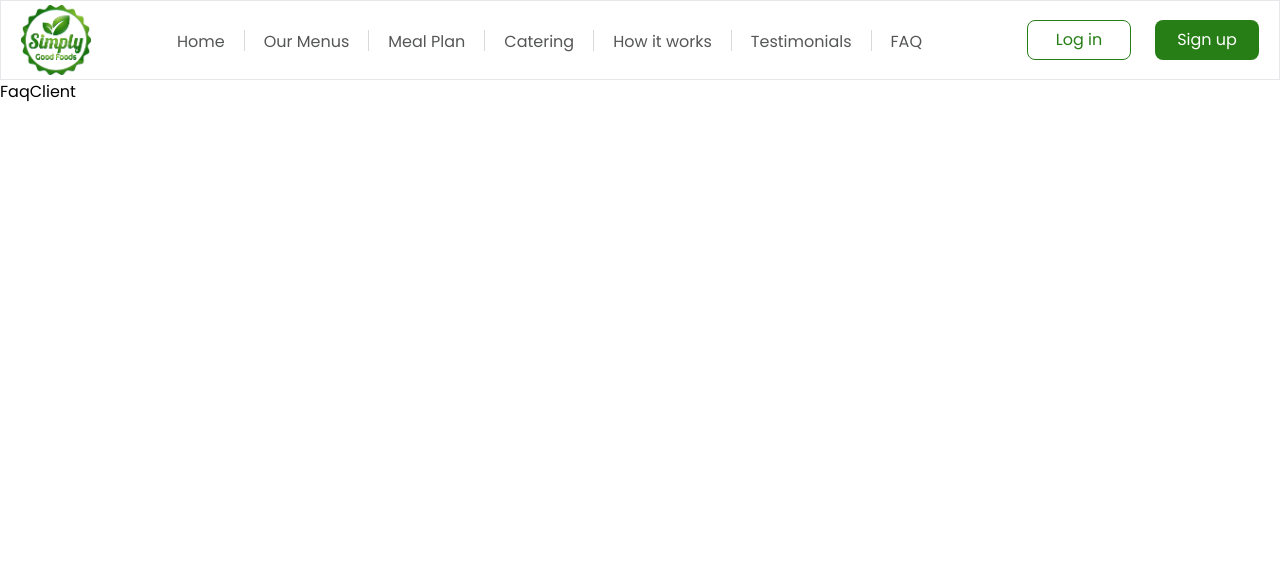
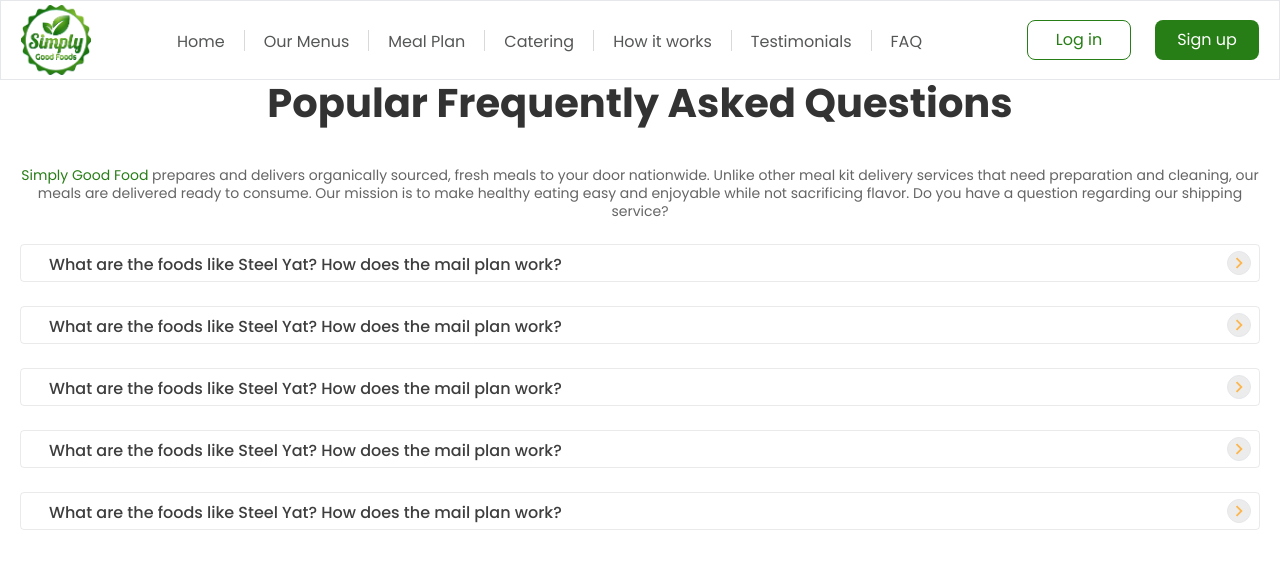
Before and after one commit to bdCalling-Sdt-hub/good-foods, a Next.js app: page /faq in a window 1280 px wide. Shown: the top 568 px of the page. Built offline with nearby package versions, Linux system fonts and the light colour scheme.

Commit message:
:art: complete fagr design

```diff
--- a/src/app/(website)/faq/FaqClient.tsx
+++ b/src/app/(website)/faq/FaqClient.tsx
@@ -1,8 +1,74 @@
-import React from 'react'
+"use client"
+import Heading from '@/components/shared/Heading';
+import React, { useEffect, useRef, useState } from 'react';
+import { MdKeyboardArrowRight } from 'react-icons/md';
+type ContentRef = HTMLDivElement | null;
+
 
 const FaqClient = () => {
+    const [openIndex, setOpenIndex] = useState<number | null>(null);
+    const contentRefs = useRef<ContentRef[]>([]);
+
+    const toggleAccordion = (index: number) => {
+        setOpenIndex((prevIndex) => (prevIndex === index ? null : index));
+    };
+
+    useEffect(() => {
+        if (openIndex !== null && contentRefs.current[openIndex]) {
+            contentRefs.current[openIndex]!.style.maxHeight = `${contentRefs.current[openIndex]!.scrollHeight}px`;
+        }
+        contentRefs.current.forEach((ref, index) => {
+            if (ref && index !== openIndex) {
+                ref.style.maxHeight = '0px';
+            }
+        });
+    }, [openIndex]);
+
     return (
-        <div>FaqClient</div>
+        <div className='container mt-20 grid grid-cols-1 gap-6'>
+            <Heading name='Popular Frequently Asked Questions' style='font-bold text-[40px] leading-[46px] text-[#333333] text-center mb-4' />
+            <p className="text-[#656565] text-[14px] leading-[18px] text-center font-normal">
+                <span className="text-primary">Simply Good Food </span>
+                prepares and delivers organically sourced, fresh meals to your door nationwide.
+                Unlike other meal kit delivery services that need preparation and
+                cleaning, our meals are delivered ready to consume.
+                Our mission is to make healthy eating easy and enjoyable
+                while not sacrificing flavor. Do you have a question regarding our shipping service?
+            </p>
+            <>
+                {
+                    [...Array(5)].map((_item: any, index) => {
+                        return (
+                            <div onClick={() => toggleAccordion(index)} key={_item?._id}
+                                ref={(el) => {
+                                    if (el) {
+                                    contentRefs.current[index] = el;
+                                    }
+                                }}
+                                className='accordion-content overflow-hidden transition-max-height duration-300 ease-in-out p-7 pt-2 rounded-[4px] border border-secondary   border-opacity-[12%] cursor-pointer relative'
+                                style={{
+                                    maxHeight: openIndex === index ? `${contentRefs.current[index]?.scrollHeight}px` : '0px'
+                                }}
+                            >
+                                <MdKeyboardArrowRight color='#FDB64E' className={`bg-[#ECECEC] absolute top-[6px] right-2 border rounded-full text-2xl transition-all ${openIndex === index ? 'rotate-90' : ''} `} />
+                                <p className='text-[16px] leading-6 font-medium text-[#3E3E3E]'>
+                                    {
+                                        "What are the foods like Steel Yat? How does the mail plan work?"
+                                    }
+                                </p>
+
+                                <div className='text-[16px] leading-6 font-normal text-secondary mt-2'>
+                                    {
+                                        "Lorem30"
+                                    }
+                                </div>
+                            </div>
+                        )
+                    })
+                }
+            </>
+
+        </div>
     )
 }
 
--- a/src/components/shared/Navbar.tsx
+++ b/src/components/shared/Navbar.tsx
@@ -35,7 +35,8 @@ const Navbar = () => {
         },
     ]
     return (
-        <div className='container flex items-center justify-between border h-20'>
+        <div className='fixed top-0 w-full left-0 bg-white'>
+            <div className='container   flex items-center justify-between border h-20'>
                 <div>
                     <Image alt='Logo' src={Logo} width={70} height={70} />
                 </div>
@@ -77,6 +78,7 @@ const Navbar = () => {
                     </Link>
                 </div>
             </div>
+        </div>
     )
 }
 
```
Lines whose indentation alone changed are shown as unchanged.
